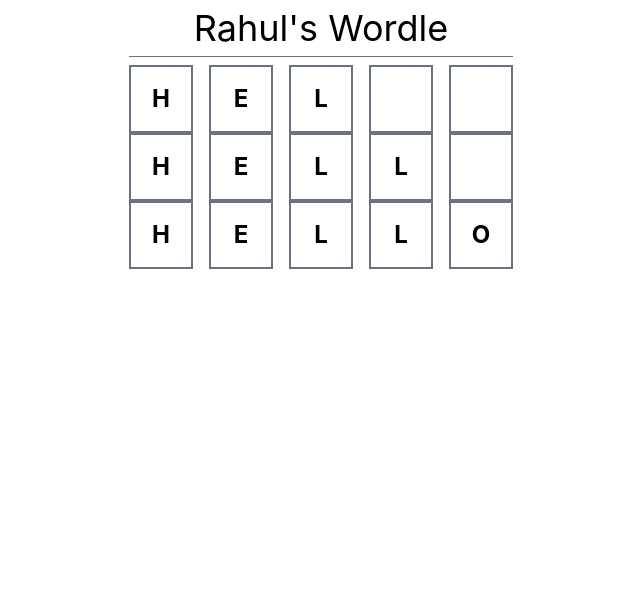
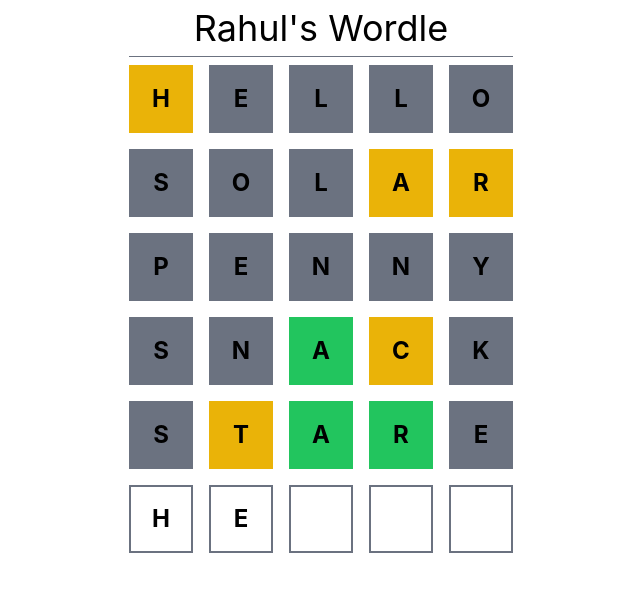
Before and after one commit to gudivadarahul/myWordle, a React (Vite) app: page / in a window 1280 px wide. Shown: the top 592 px of the page, without its empty margins (319-959 px from the left). Built offline with nearby package versions, Linux system fonts and the light colour scheme.

Commit message:
render wordrow UI to state

```diff
--- a/index.html
+++ b/index.html
@@ -4,7 +4,7 @@
     <meta charset="UTF-8" />
     <link rel="icon" type="image/svg+xml" />
     <meta name="viewport" content="width=device-width, initial-scale=1.0" />
-    <title>Vite App</title>
+    <title>Rahul's Wordle</title>
   </head>
   <body>
     <div id="root"></div>
--- a/src/App.tsx
+++ b/src/App.tsx
@@ -9,10 +9,13 @@ function App() {
         <h1 className='text-4xl text-center'>Rahul's Wordle</h1>
       </header>
 
-      <main>
-        <WordRow letters="hel"/>
-        <WordRow letters="hell"/>
+      <main className='grid grid-rows-6 gap-4'>
         <WordRow letters="hello"/>
+        <WordRow letters="solar"/>
+        <WordRow letters="penny"/>
+        <WordRow letters="snack"/>
+        <WordRow letters="stare"/>
+        <WordRow letters="he"/>
       </main>
     </div>
   )
--- a/src/WordRow.tsx
+++ b/src/WordRow.tsx
@@ -1,3 +1,5 @@
+import { computeGuess, LetterState } from "./word-utils";
+
 const letter_length = 5;
 
 interface WordRowProps {
@@ -8,10 +10,12 @@ export default function WordRow({letters: lettersProp = ''}: WordRowProps) {
    const lettersLeft = letter_length - lettersProp.length
    const letters = lettersProp.split('').concat(Array(lettersLeft).fill(''))
 
+   const guessStates = computeGuess(lettersProp)
+
    return (
       <div className="grid grid-cols-5 gap-4">
-         {letters.map((char) => (
-            <CharacterBox key={char} value={char} />
+         {letters.map((char, index) => (
+            <CharacterBox key={index} value={char} state={guessStates[index]}/>
          ))}
       </div>
   )
@@ -19,12 +23,21 @@ export default function WordRow({letters: lettersProp = ''}: WordRowProps) {
 
 interface CharacterBoxProps {
    value : string;
+   state?: LetterState;
 }
 
-function CharacterBox({value}: CharacterBoxProps) {
+function CharacterBox({value, state}: CharacterBoxProps) {
+   const stateStyles = state == null ? '' : characterStateStyles[state]
    return (
-      <div className="inline-block border-2 border-gray-500 p-4 uppercase font-bold text-center text-2xl">
+      <div className={`inline-block border-2 border-gray-500 p-4
+      uppercase font-bold text-center text-2xl ${stateStyles}`}>
          {value}
       </div>
    )
 }
+
+const characterStateStyles = {
+   [LetterState.Miss]: 'bg-gray-500 border-gray-500',
+   [LetterState.Match]: 'bg-green-500 border-green-500',
+   [LetterState.Present]: 'bg-yellow-500 border-yellow-500',
+}
--- a/src/word-utils.ts
+++ b/src/word-utils.ts
@@ -1,4 +1,6 @@
 import wordBank from './word-bank.json'
+
+const word = getRandomWord();
 
 export function getRandomWord() {
     const randomIndex = Math.floor(Math.random() * wordBank.length)
@@ -11,7 +13,9 @@ export enum LetterState {
     Match,
 }
 
-export function computeGuess(guess: string, answerString: string): LetterState[] {
+console.log(word)
+
+export function computeGuess(guess: string, answerString: string = word): LetterState[] {
     const result: LetterState[] = []
 
     if(guess.length !== answerString.length) {
```
